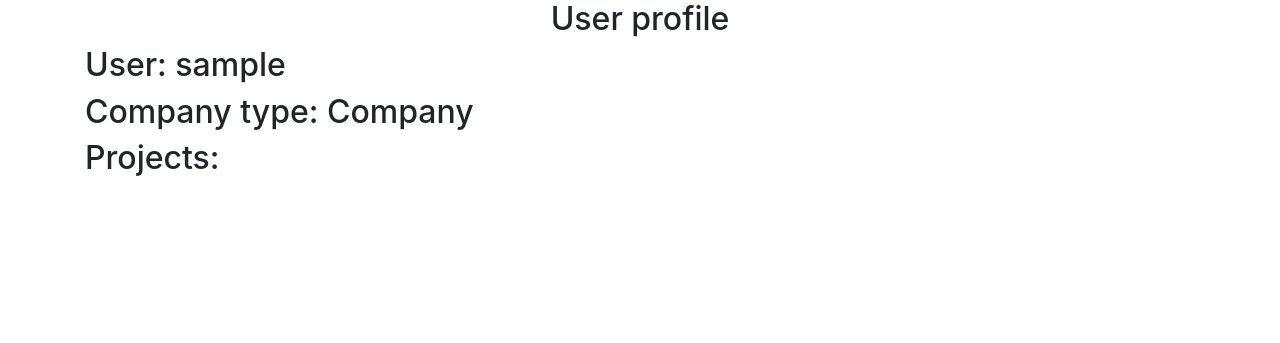
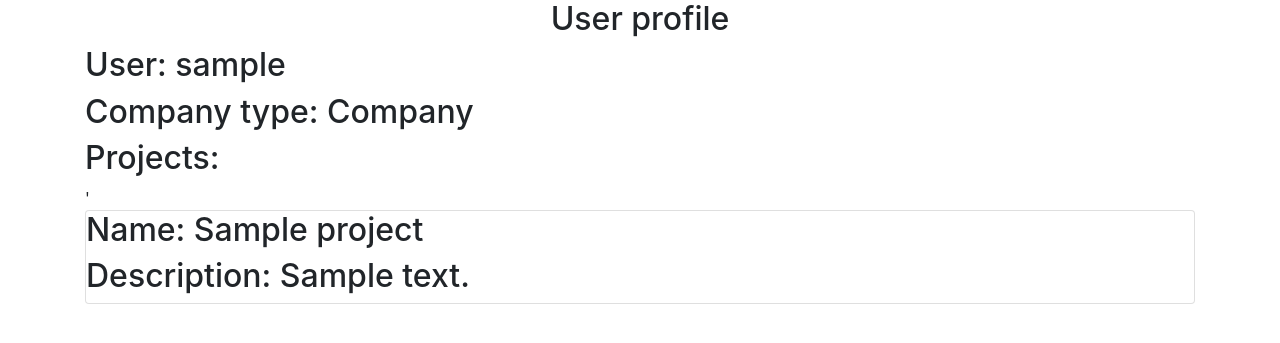
Before and after one commit to Thenk0/Django-learning, a Django app: page /profile/ in a window 1280 px wide. Shown: the top 343 px of the page. Run offline with Django 3.2, Linux system fonts and the light colour scheme; a user stored in the database is signed in; tables that the repository leaves empty hold one stand-in row (values such as "Sample post"); some libraries are stand-ins or nearby versions.

Commit message:
added profile and project registration

```diff
--- a/invtinder/tinder/models.py
+++ b/invtinder/tinder/models.py
@@ -10,7 +10,10 @@ class Project(models.Model):
     video = models.FileField(upload_to="videos/")
     description = models.TextField(max_length=500)
     pitch_deck = models.FileField(upload_to="pitch_decks/")
-    posted_by = models.OneToOneField("User", on_delete=models.CASCADE)
+    posted_by = models.ForeignKey("User", on_delete=models.CASCADE, related_name="projects")
+
+    def __str__(self):
+        return self.name
 
 
 class Slides(models.Model):
--- a/invtinder/tinder/templates/tinder/profile.html
+++ b/invtinder/tinder/templates/tinder/profile.html
@@ -7,8 +7,20 @@
         <h2> User: {{ user.username }} </h2>
         {% if user.company_type %}
         <h2>Company type: {{ user.company_type }} </h2>
+        {% else %}
+        {% comment %}
+            todo: add normal view for different users
+        {% endcomment %}
         {% endif %}
-        <h2>Projects: </h2>
+        <h2>Projects: </h2>'
+        {% for project in projects %}
+            <div class="card">
+                <h2>Name: {{project.name}}</h2>
+                <h2>Description: {{project.description}}</h2>
+            </div>
+        {% empty %}
+            <h3>User doesnt have projects</h3>
+        {% endfor %}
     {% elif user.is_authenticated and not user.is_active %}
         <h1>User is currently inactive</h1>
     {% else %}
--- a/invtinder/tinder/urls.py
+++ b/invtinder/tinder/urls.py
@@ -2,4 +2,9 @@ from django.urls import path
 from . import views
 
 
-urlpatterns = [path("", views.index), path("profile/", views.account_profile)]
+urlpatterns = [
+    path("", views.index),
+    path("profile/<str:username>", views.account_profile),
+    path("profile/", views.account_profile),
+    path("project/add", views.add_project),
+]
--- a/invtinder/tinder/views.py
+++ b/invtinder/tinder/views.py
@@ -1,5 +1,6 @@
 from django.shortcuts import render
-
+from .models import User, Project
+from .forms import ProjectForm
 
 posts = [
     {
@@ -23,7 +24,34 @@ def index(request):
     return render(request, "tinder/index.html", context)
 
 
-def account_profile(request):
-    user = request.user
-    context = {"user": user}
+def account_profile(request, username=""):
+    context = {
+        "user": None,
+    }
+    if username:
+        user = User.objects.get(username=username)
+    else:
+        user = request.user
+    context["projects"] = user.projects.all()
+    context["user"] = user
     return render(request, "tinder/profile.html", context)
+
+
+def add_project(request):
+    context = {"user": request.user}
+    if request.method == "POST":
+        context["form"] = ProjectForm(request.POST, request.FILES)
+        if context["form"].is_valid():
+            # todo: add proper validation
+            project = Project()
+            project.name = context["form"].cleaned_data.get("name")
+            project.email = context["form"].cleaned_data.get("email")
+            project.phone = context["form"].cleaned_data.get("phone")
+            project.video = context["form"].cleaned_data.get("video")
+            project.description = context["form"].cleaned_data.get("description")
+            project.posted_by = request.user
+            project.save()
+    else:
+        context["form"] = ProjectForm()
+
+    return render(request, "tinder/project-add.html", context)
```
Also changed, not shown: invtinder/tinder/forms.py (+26 -9 lines), invtinder/tinder/templates/tinder/project-add.html (added, +18 -0 lines), 1 other file.
